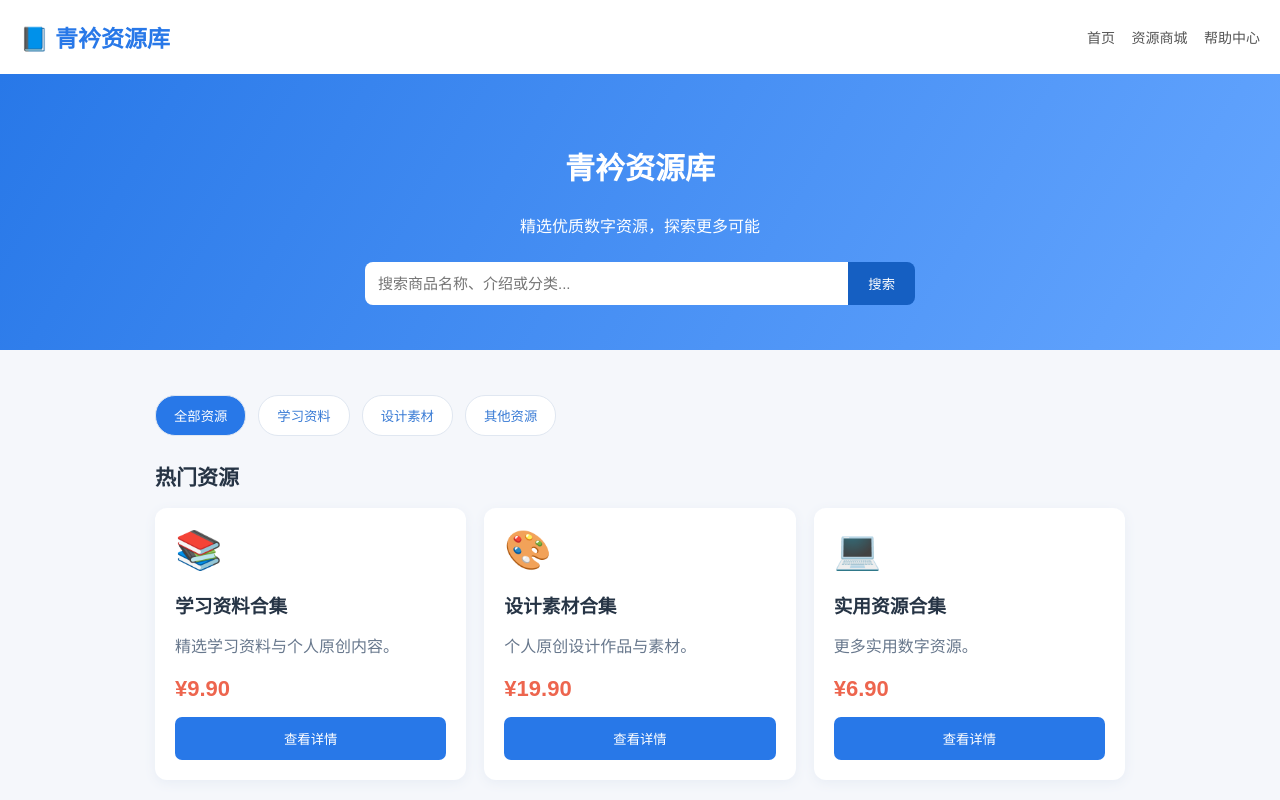
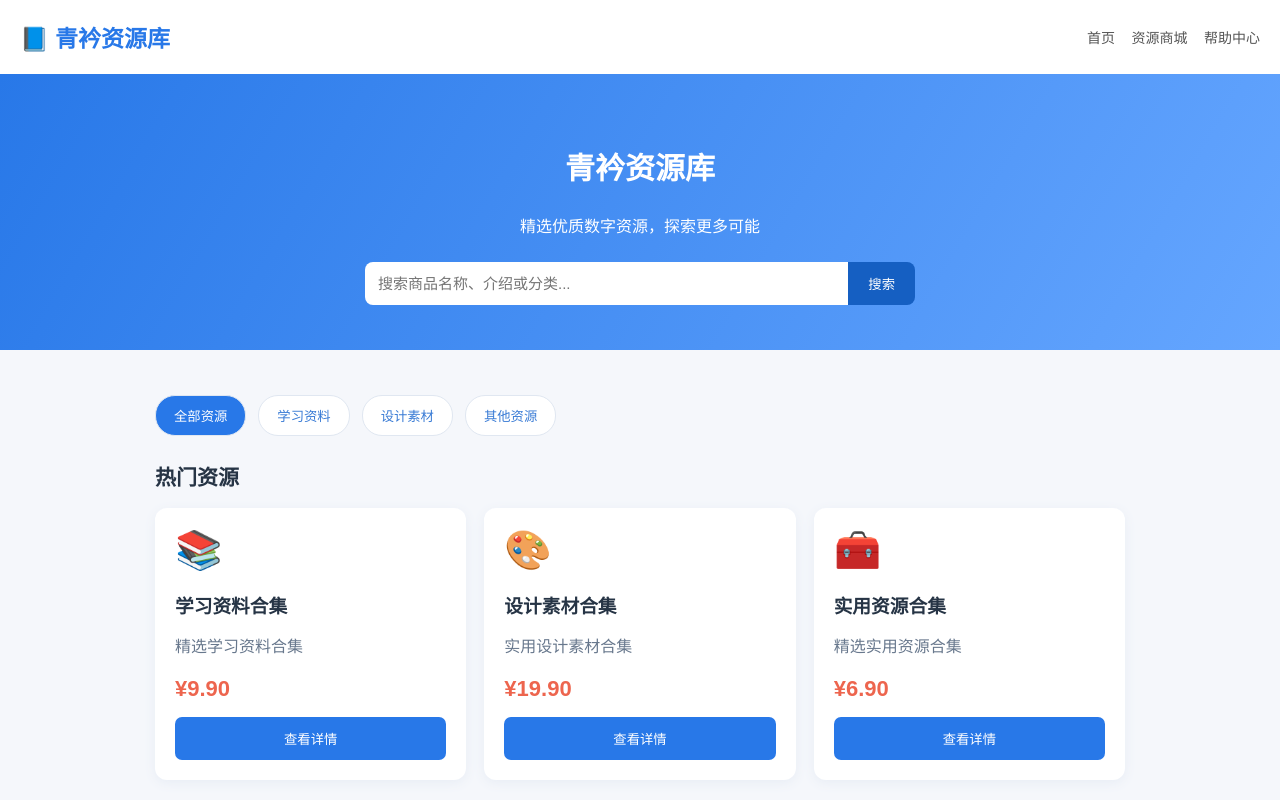
Before and after one commit to ran323177-beep/shop, a plain HTML site: page index.html in a window 1280 px wide. Shown: the top 800 px of the page. Drawn offline with Linux system fonts and the light colour scheme.

Commit message:
Update index.html

```diff
--- a/index.html
+++ b/index.html
@@ -212,42 +212,29 @@ footer {
     <p>青衿资源库 © 2026</p>
     <p>分享优质资源，传递知识价值</p>
 </footer>
+<script>
+let products = [];
+let currentCategory = "全部";
 
-<script>
+// 从 products.json 读取商品
+async function loadProducts() {
+    const list = document.getElementById("productList");
 
-// ==============================
-// 商品管理区：修改商品信息主要看这里
-// ==============================
+    try {
+        const response = await fetch("./products.json");
 
-const products = [
-    {
-        id: "study",
-        name: "学习资料合集",
-        category: "学习资料",
-        description: "精选学习资料与个人原创内容。",
-        price: "9.90",
-        icon: "📚"
-    },
-    {
-        id: "design",
-        name: "设计素材合集",
-        category: "设计素材",
-        description: "个人原创设计作品与素材。",
-        price: "19.90",
-        icon: "🎨"
-    },
-    {
-        id: "practical",
-        name: "实用资源合集",
-        category: "其他",
-        description: "更多实用数字资源。",
-        price: "6.90",
-        icon: "💻"
+        if (!response.ok) {
+            throw new Error("商品数据读取失败");
+        }
+
+        products = await response.json();
+        renderProducts();
+
+    } catch (error) {
+        list.innerHTML = "商品加载失败，请稍后刷新页面。";
+        console.error(error);
     }
-];
-
-// 当前选择的分类
-let currentCategory = "全部";
+}
 
 // 显示商品
 function renderProducts() {
@@ -268,9 +255,7 @@ function renderProducts() {
             product.description
         ).toLowerCase();
 
-        const matchKeyword = text.includes(keyword);
-
-        return matchCategory && matchKeyword;
+        return matchCategory && text.includes(keyword);
     });
 
     filtered.forEach(product => {
@@ -279,7 +264,7 @@ function renderProducts() {
 
         const icon = document.createElement("div");
         icon.className = "icon";
-        icon.textContent = product.icon;
+        icon.textContent = product.icon || "📦";
 
         const name = document.createElement("h3");
         name.textContent = product.name;
@@ -289,10 +274,12 @@ function renderProducts() {
 
         const price = document.createElement("div");
         price.className = "price";
-        price.textContent = "¥" + product.price;
+        price.textContent =
+            "¥" + Number(product.price).toFixed(2);
 
         const button = document.createElement("button");
         button.textContent = "查看详情";
+
         button.addEventListener("click", () => {
             location.href = "detail.html?id=" +
                 encodeURIComponent(product.id);
@@ -306,7 +293,7 @@ function renderProducts() {
         filtered.length === 0 ? "block" : "none";
 }
 
-// 搜索商品
+// 搜索
 function searchProducts() {
     renderProducts();
 }
@@ -323,10 +310,10 @@ function filterProducts(category, button) {
     renderProducts();
 }
 
-// 首次加载商品
-renderProducts();
+// 加载商品
+loadProducts();
+</script>
 
-</script>
 
 </body>
 </html>
```
